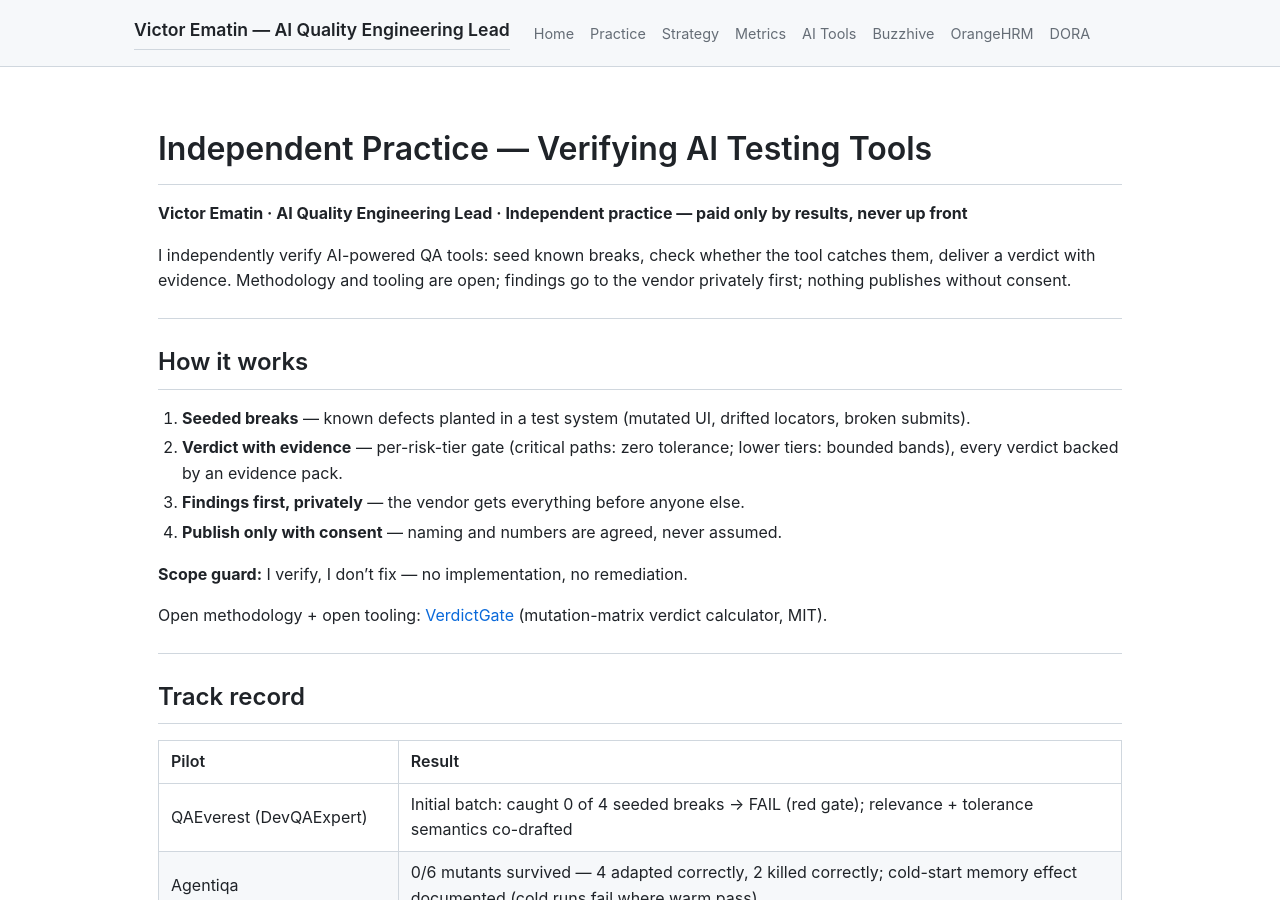
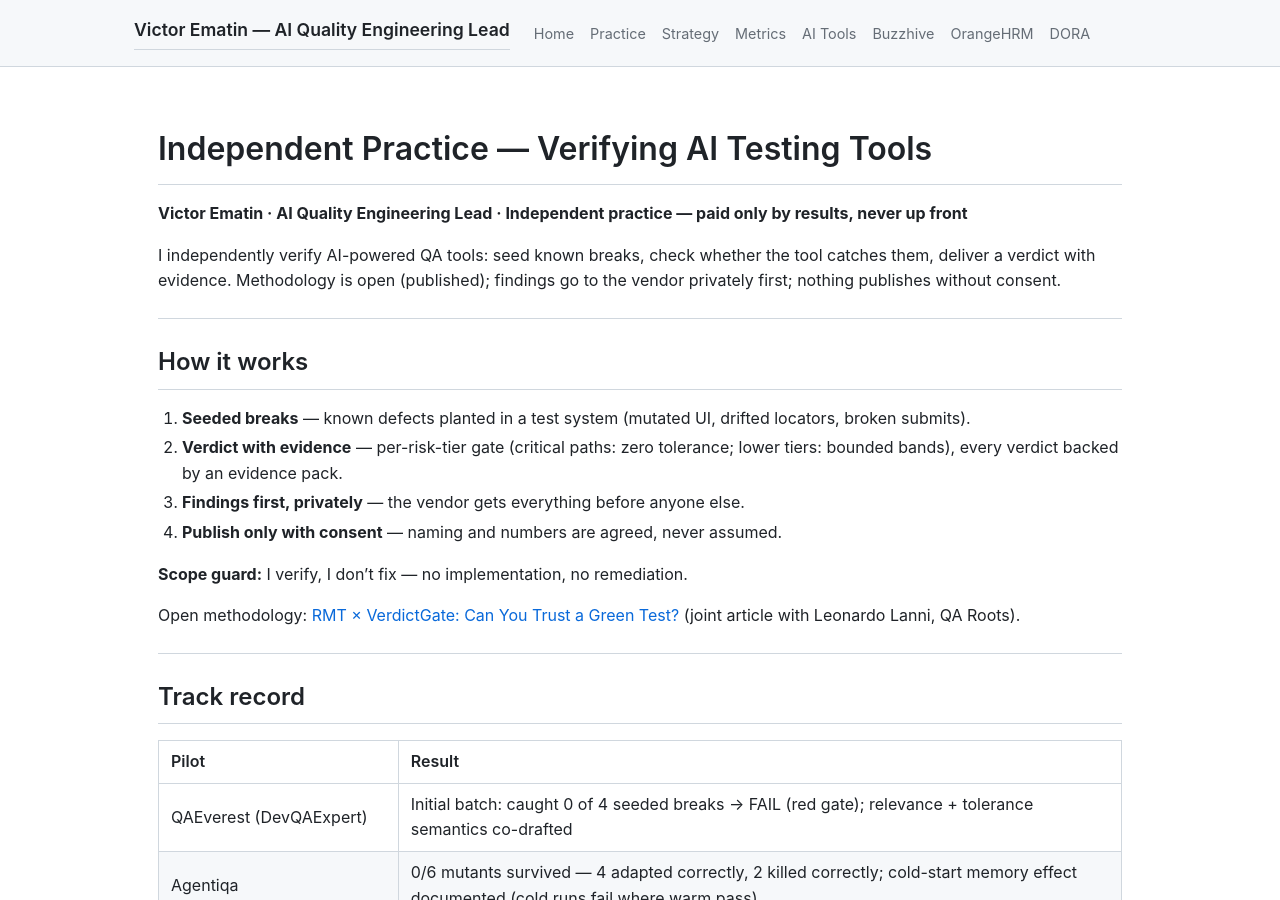
Before and after one commit to victor-2026/portfolio, a Jekyll site: the page built from practice.md, in a window 1280 px wide and 900 px high. Built offline with Jekyll 4.4.1, drawn with Linux system fonts in a browser that asks for light colours; our own code applies the rules of GitHub Pages for plain Markdown files.

Commit message:
Practice: remove dead private verdictgate link (repo private) #owner-approved

```diff
--- a/practice.md
+++ b/practice.md
@@ -6,7 +6,7 @@ title: "Independent Practice — AI-QA Verification"
 
 **Victor Ematin · AI Quality Engineering Lead · Independent practice — paid only by results, never up front**
 
-I independently verify AI-powered QA tools: seed known breaks, check whether the tool catches them, deliver a verdict with evidence. Methodology and tooling are open; findings go to the vendor privately first; nothing publishes without consent.
+I independently verify AI-powered QA tools: seed known breaks, check whether the tool catches them, deliver a verdict with evidence. Methodology is open (published); findings go to the vendor privately first; nothing publishes without consent.
 
 ---
 
@@ -19,7 +19,7 @@ I independently verify AI-powered QA tools: seed known breaks, check whether the
 
 **Scope guard:** I verify, I don't fix — no implementation, no remediation.
 
-Open methodology + open tooling: [VerdictGate](https://github.com/victor-2026/verdictgate) (mutation-matrix verdict calculator, MIT).
+Open methodology: [RMT × VerdictGate: Can You Trust a Green Test?](https://www.linkedin.com/pulse/reverse-mutation-testing-verdictgate-can-you-trust-green-lanni-ll41e/) (joint article with Leonardo Lanni, QA Roots).
 
 ---
 
```
